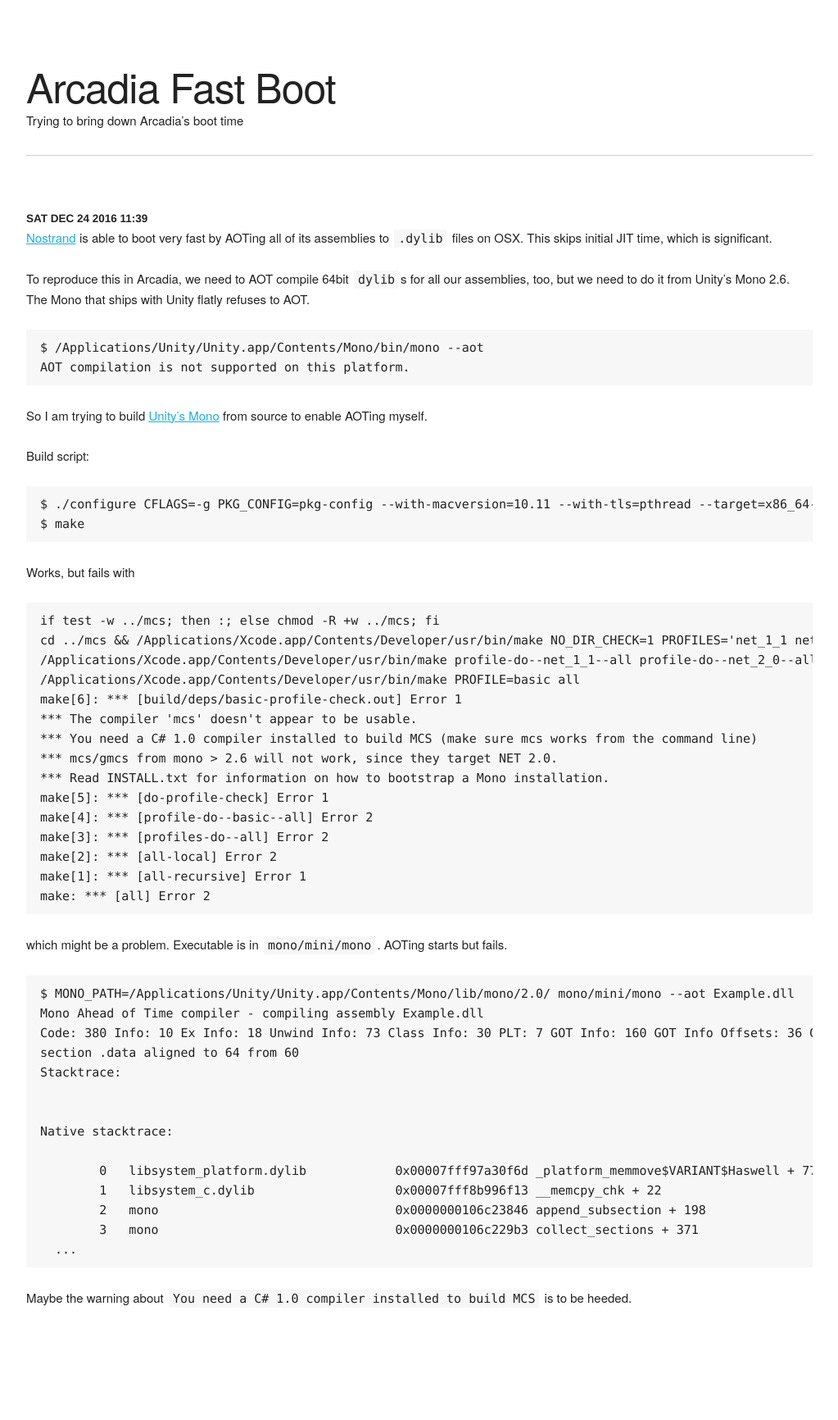
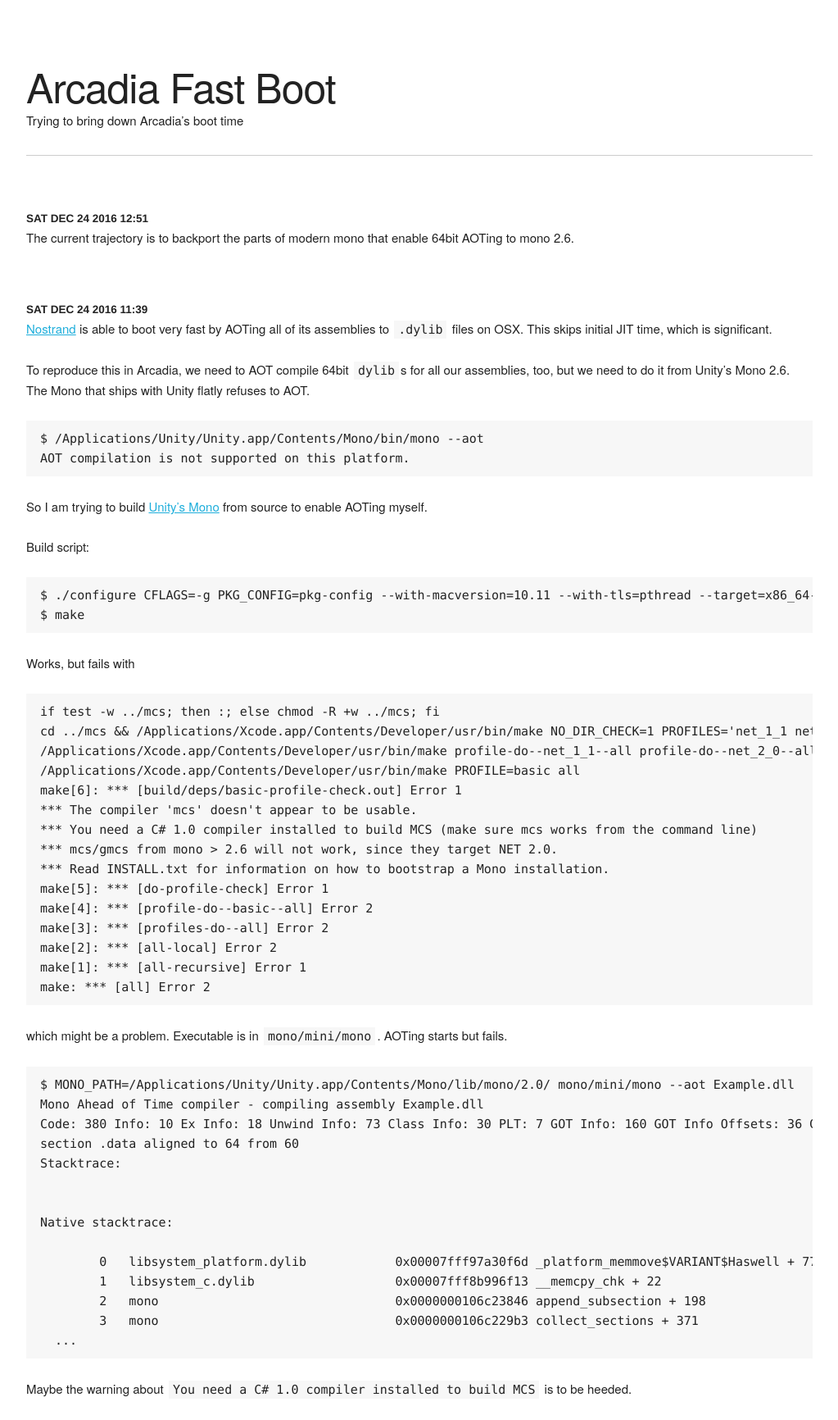
Before and after one commit to PlumpMath/monolog, a Jekyll site: the page built from arcadia/index.md, in a window 1280 px wide. Shown: the whole page at 82% size, without its empty margins (128-1151 px from the left). Built offline with Jekyll 4.4.1, drawn with Linux system fonts in a browser that asks for light colours; before the commit the page ends 1621 px from its top, so only the background shows below that.

Commit message:
update arcadia

```diff
--- a/arcadia/index.md
+++ b/arcadia/index.md
@@ -4,6 +4,9 @@
 Trying to bring down Arcadia's boot time
 
 ---
+
+### Sat Dec 24 2016 12:51
+The current trajectory is to backport the parts of modern mono that enable 64bit AOTing to mono 2.6.
 
 ### Sat Dec 24 2016 11:39
 [Nostrand](https://github.com/nasser/nostrand) is able to boot very fast by AOTing all of its assemblies to `.dylib` files on OSX. This skips initial JIT time, which is significant.
```
